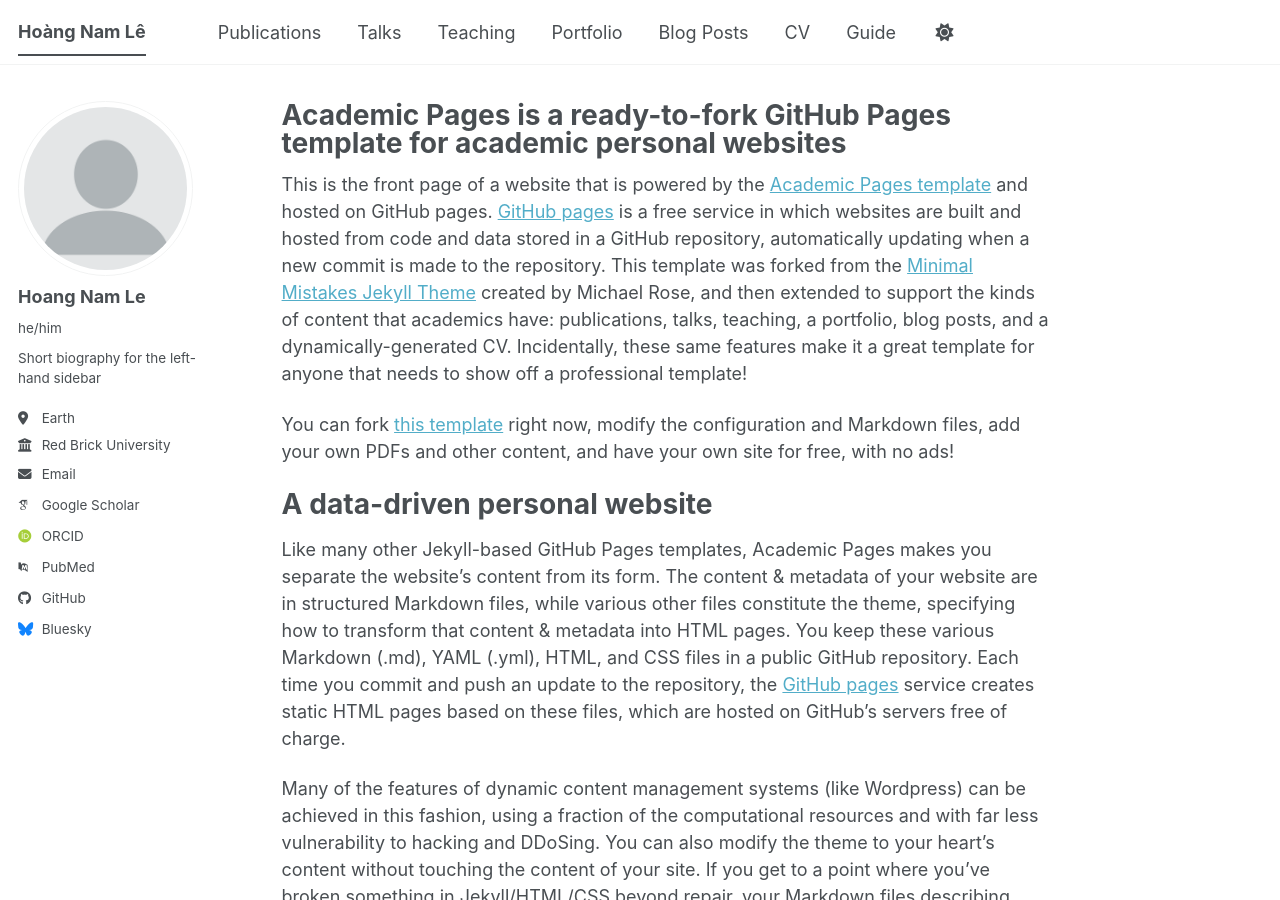
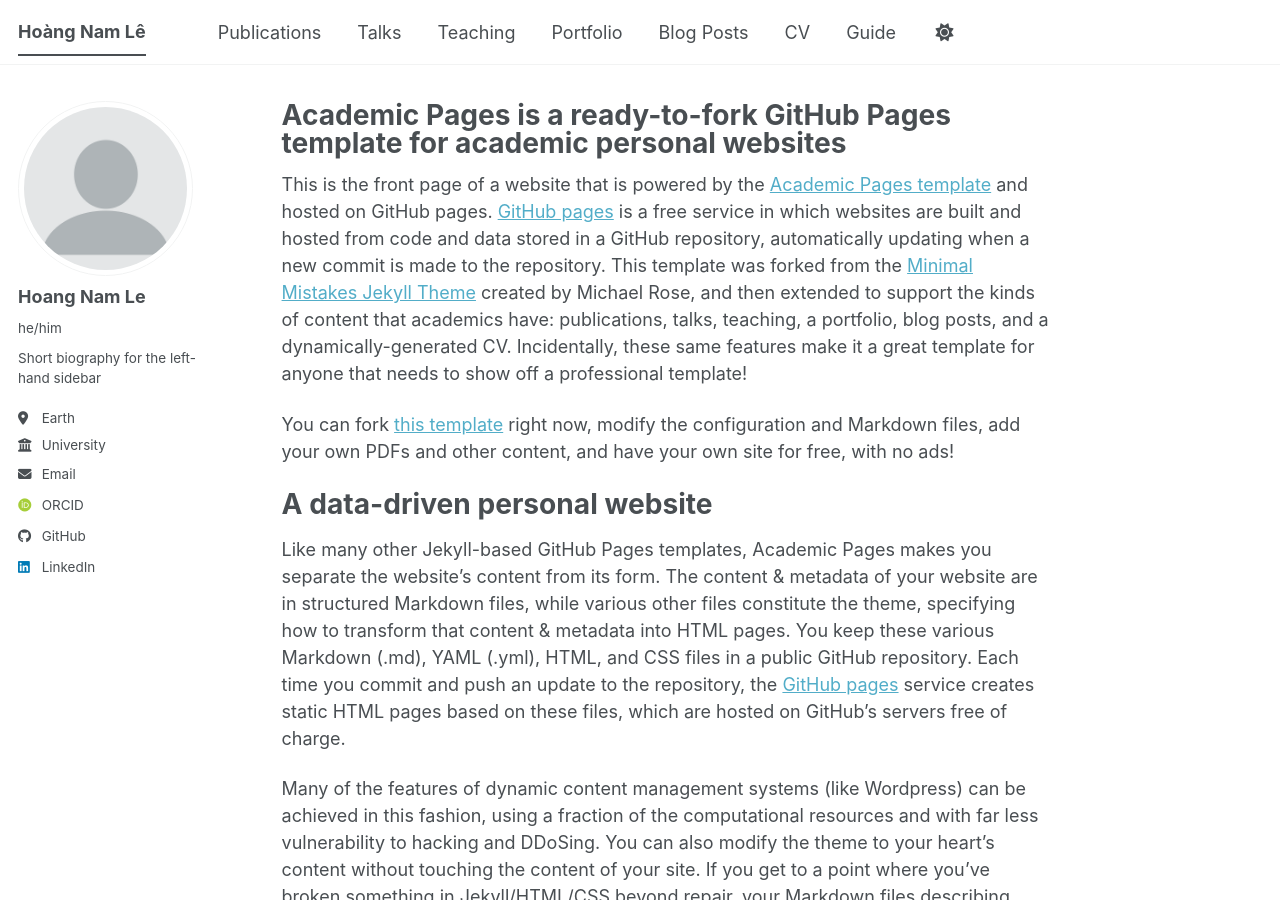
Before and after one commit to lhnam123/lhnam123.github.io, a Jekyll site: the page built from _pages/about.md, in a window 1280 px wide and 900 px high. Built offline with Jekyll 4.4.1, drawn with Linux system fonts in a browser that asks for light colours; some web fonts are replaced; a script bundle is joined from its source files by our own code; library files that are not in the unit come from our copies.

Commit message:
Update config personal information

```diff
--- a/_config.yml
+++ b/_config.yml
@@ -15,7 +15,7 @@
 description              : &description "Hoàng Nam Lê's academic portfolio"   # Update this with a general description of your site, this is the default if not overridden by a page
 url                      : "https://lhnam123.github.io" # The base hostname & protocol for your site e.g. "https://[your GitHub username].github.io",
                                                            # or if you already have some other page hosted on Github then use "https://[your GitHub username].github.io/[Your Repo Name]"
-baseurl                  : "" # the subpath of your site, e.g. "/blog"
+baseurl                  : #"" # the subpath of your site, e.g. "/blog"
 repository               : "lhnam123/lhnam123.github.io"
 
 # Site Author - The following control what appear as part of the author content on the side bar.
@@ -28,20 +28,20 @@
   pronouns         : "he/him"
   bio              : "Short biography for the left-hand sidebar"
   location         : "Earth"
-  employer         : "Red Brick University"
+  employer         : "University"
   uri              : # URL
   email            : "lehoangnam0950@gmail.com"
 
   # Academic websites
   academia         : # URL
   arxiv            : # URL - Update with the correct link to your profile
-  googlescholar    : "https://scholar.google.com/citations?user=PS_CX0AAAAAJ"
+  googlescholar    : #"https://scholar.google.com/citations?user=PS_CX0AAAAAJ"
   inspire-hep      : # URL
   impactstory      : # URL
-  orcid            : "https://orcid.org/yourorcidurl"
+  orcid            : "https://orcid.org/0009-0004-5973-1008"
   semantic         : # URL
   ssrn             : # URL
-  pubmed           : "https://www.ncbi.nlm.nih.gov/pubmed/?term=john+snow"
+  pubmed           : #"https://www.ncbi.nlm.nih.gov/pubmed/?term=john+snow"
   researchgate     : # URL
   scopus           : # URL
   zotero           : # URL
@@ -51,13 +51,13 @@
   bitbucket        : # Username - Update with your username on the site
   codepen          : # Username
   dribbble         : # Username
-  github           : "academicpages"
+  github           : "lhnam123"
   kaggle           : # Username
   stackoverflow    : # User number or user number and name (i.e., use "1" or "1/jeff-atwood")
 
   # Social media
   artstation       : # Username
-  bluesky          : "bsky.app" # Replace this with you Bluesky username
+  bluesky          : #"bsky.app" # Replace this with you Bluesky username
   facebook         : # Username
   flickr           : # Username
   foursquare       : # Username
@@ -66,13 +66,13 @@
   keybase          : # Username
   instagram        : # Username
   lastfm           : # Username
-  linkedin         : # Username
+  linkedin         : "https://www.linkedin.com/in/ho%C3%A0ng-nam-l%C3%AA-479992140/"
   mastodon         : # URL
   medium           : # URL
   pinterest        : # Username
   soundcloud       : # Username
   steam            : # Username
-  telegram         : # URL
+  telegram         : # URLs
   tumblr           : # Username
   twitter          : # Username for X / Twitter
   vine             : # Username
```
